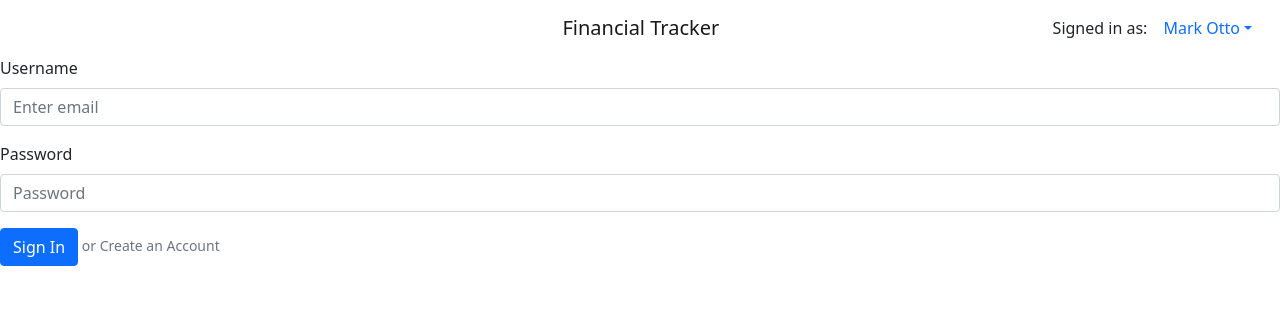
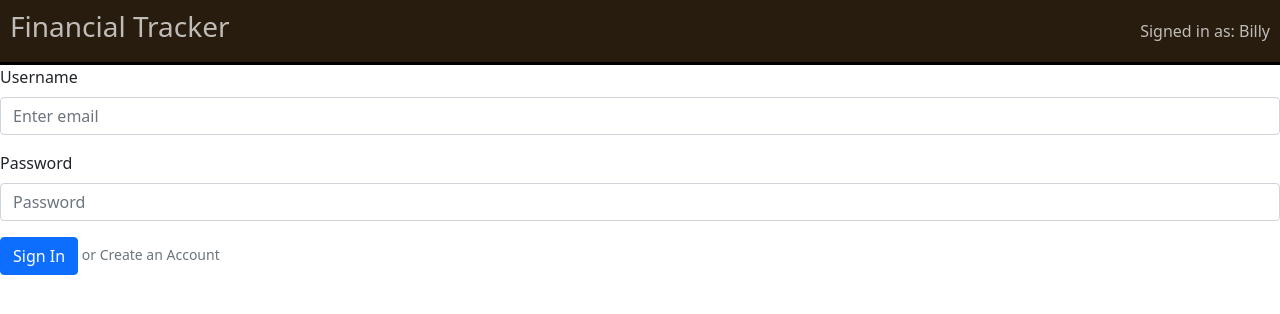
Before and after one commit to Andy51011/financetracking, a React (Create React App) app in the folder src/main/frontend/: page / in a window 1280 px wide. Shown: the top 314 px of the page. Built offline with nearby package versions, Linux system fonts and the light colour scheme.

Commit message:
added header to nav bar

```diff
--- a/src/main/frontend/src/App.js
+++ b/src/main/frontend/src/App.js
@@ -7,9 +7,12 @@ import TopNavBar from "./components/navigation/TopNavBar.jsx";
 function App() {
   const [ register, setIsRegistered] = useState(false);
   const [ isLoggedIn, setIsLoggedIn ] = useState(false);
+  const [currUser, setCurrUser] = useState("");
+  const [username, setUsername] = useState("");
+  const [password, setPassword] = useState("");
   return (
     <>
-      <AppContext.Provider value={{register, setIsRegistered, isLoggedIn, setIsLoggedIn}}>
+      <AppContext.Provider value={{register, setIsRegistered, isLoggedIn, setIsLoggedIn, currUser, setCurrUser, password, setPassword, username, setUsername}}>
         <TopNavBar />
         <LoginContainer />
       </AppContext.Provider>
--- /dev/null
+++ b/src/main/frontend/src/components/api/listOfUsers.jsx
@@ -0,0 +1,3 @@
+const listOfUsers = `https://localhost:9090/api/v1/user`;
+
+export default listOfUsers;
--- a/src/main/frontend/src/components/login/SignIn.jsx
+++ b/src/main/frontend/src/components/login/SignIn.jsx
@@ -2,25 +2,45 @@ import React, { useContext } from "react";
 import Form from "react-bootstrap/Form";
 import Button from "react-bootstrap/Button";
 import { AppContext } from "../../context.js";
+import listOfUsers from "../api/listOfUsers";
+import axios from "axios";
 
 const SignIn = () => {
-  const { register, setIsRegistered } = useContext(AppContext);
+  const { register, setIsRegistered, currUser, setCurrUser, username, setUsername, password, setPassword} = useContext(AppContext);
 
   const displayRegisterPage = () => {
     setIsRegistered(true);
   }
 
+  const handleUsername = (e) => {
+    setUsername(e.target.value)
+  }
+
+  const handlePassword = (e) => {
+    setPassword(e.target.value);
+  }
+
+  const loginSubmit = (username, password) => {
+    axios.get(listOfUsers)
+      .then(function (response) {
+        console.log(response)
+      })
+      .catch(function (error) {
+
+      })
+  }
+
 
   return (
     <>
-      <Form>
+      <Form onSubmit={loginSubmit}>
         <Form.Group className="mb-3" controlId="formBasicEmail">
           <Form.Label>Username</Form.Label>
-          <Form.Control type="email" placeholder="Enter email" />
+          <Form.Control type="email" placeholder="Enter email" onChange={handleUsername} value={username}/>
         </Form.Group>
         <Form.Group className="mb-3" controlId="formBasicPassword">
           <Form.Label>Password</Form.Label>
-          <Form.Control type="password" placeholder="Password" />
+          <Form.Control type="password" placeholder="Password" onChange={handlePassword} value={password} />
         </Form.Group>
         <Form.Group>
         <Button variant="primary" type="submit">
--- a/src/main/frontend/src/components/navigation/TopNavBar.css
+++ b/src/main/frontend/src/components/navigation/TopNavBar.css
@@ -1,4 +1,15 @@
-.container {
-  margin-right: 0%;
-  width: 57%;
+.nav-container {
+  display: flex;
+  flex-direction: row;
+  justify-content: space-between;
+  padding: 10px;
+  border-bottom: 3px solid black;
+  background-color: rgba(39, 27, 13, 0.993);
+  align-items: center;
 }
+
+
+
+.nav-item {
+  color: rgba(241, 241, 241, 0.749);
+}
--- a/src/main/frontend/src/components/navigation/TopNavBar.jsx
+++ b/src/main/frontend/src/components/navigation/TopNavBar.jsx
@@ -5,20 +5,14 @@ import "./TopNavBar.css";
 const TopNavBar = () => {
   return (
     <>
-    <Navbar>
-  <Container className="container">
-    <Navbar.Brand href="#home">Financial Tracker</Navbar.Brand>
-    <Navbar.Toggle />
-    <Navbar.Collapse className="justify-content-end">
-      <span>Signed in as:</span>
-    <NavDropdown title="Mark Otto">
-        <NavDropdown.Item href="#action/3.1">Action</NavDropdown.Item>
-        <NavDropdown.Item href="#action/3.2">Another action</NavDropdown.Item>
-        <NavDropdown.Item href="#action/3.3">Something</NavDropdown.Item>
-      </NavDropdown>
-    </Navbar.Collapse>
-  </Container>
-</Navbar>
+      <div className="nav-container">
+        <div className="nav-item ">
+          <h3>Financial Tracker</h3>
+        </div>
+        <div className="nav-item">
+          <Navbar.Text>Signed in as: Billy</Navbar.Text>
+        </div>
+      </div>
     </>
   )
 }
```
